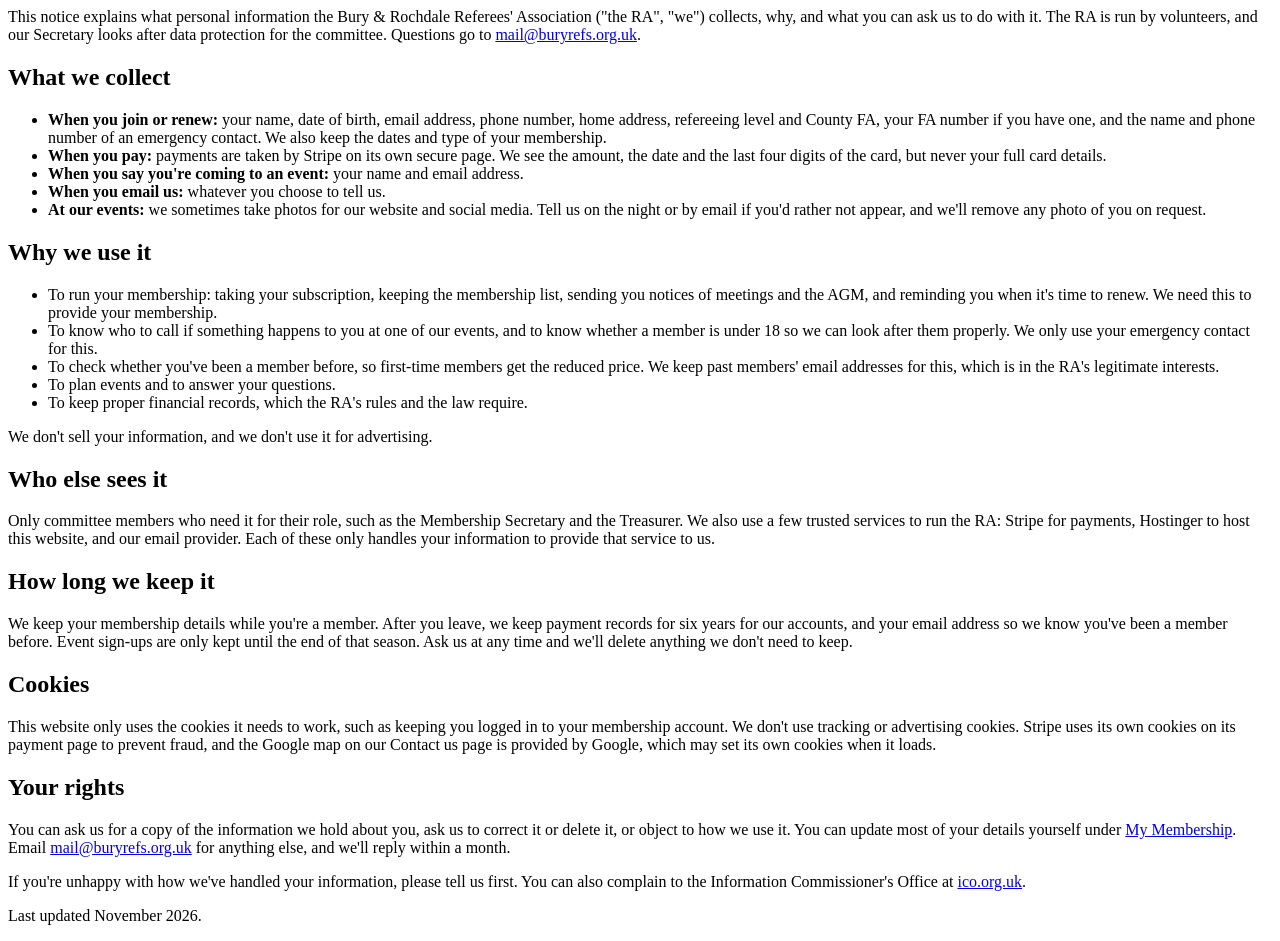
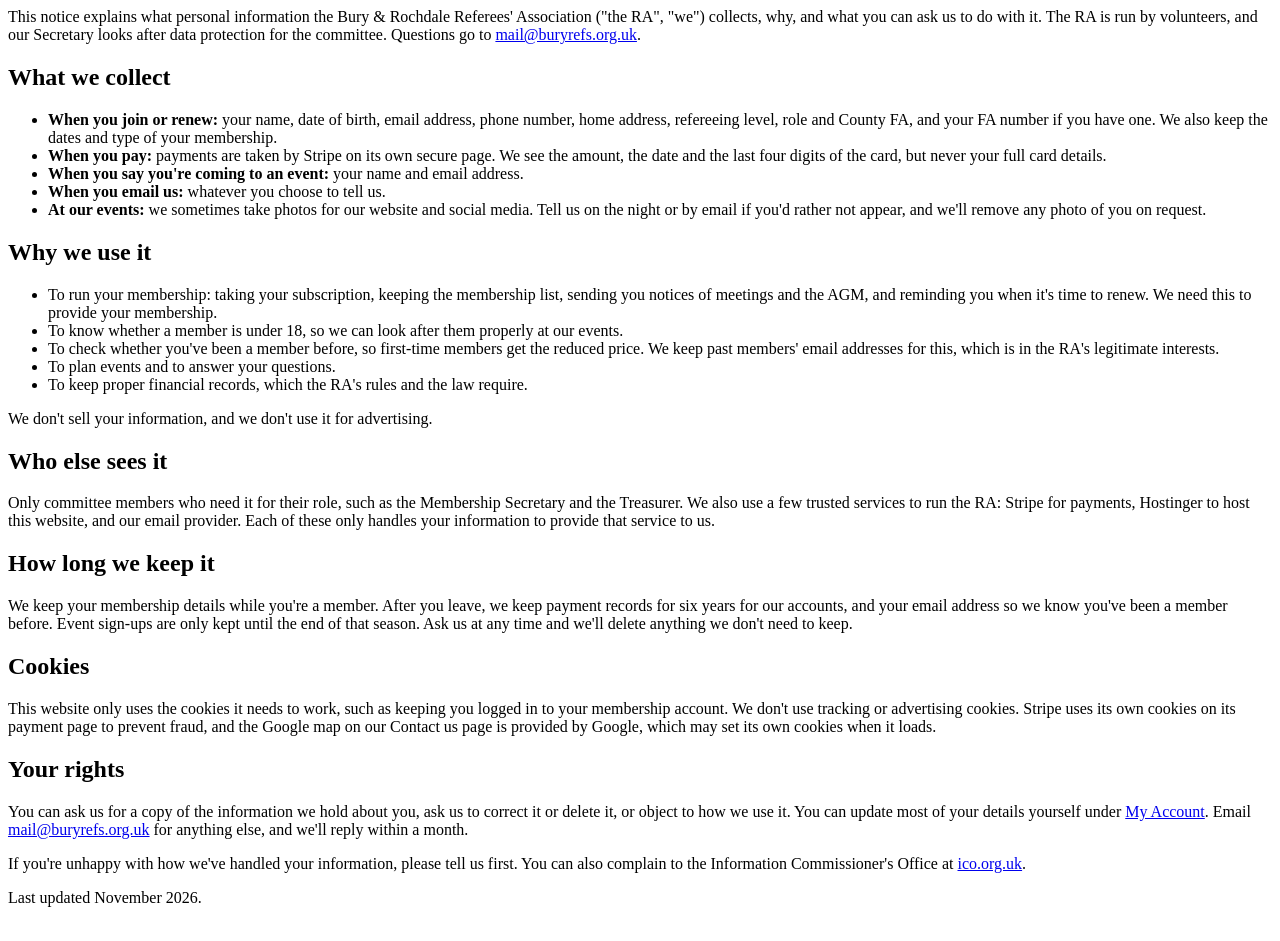
Before and after one commit to joshb1910-coder/brra-socials, a PHP site: page /pages/privacy-notice.html in a window 1280 px wide. After the commit the page ends 907 px from the top, so only its background shows below. Run offline with PHP 8.4, Linux system fonts and the light colour scheme.

Commit message:
Website: My Account in the More menu, role field, levels 1-7, no emergency contact
Co-Authored-By: Claude Opus 5.5 <noreply@anthropic.com>
Claude-Session: https://claude.ai/code/session_01TQXzqHAVZpZb25dAU6eVqJ

```diff
--- a/website/setup/pages/privacy-notice.html
+++ b/website/setup/pages/privacy-notice.html
@@ -8,7 +8,7 @@
 
 <!-- wp:list -->
 <ul class="wp-block-list"><!-- wp:list-item -->
-<li><strong>When you join or renew:</strong> your name, date of birth, email address, phone number, home address, refereeing level and County FA, your FA number if you have one, and the name and phone number of an emergency contact. We also keep the dates and type of your membership.</li>
+<li><strong>When you join or renew:</strong> your name, date of birth, email address, phone number, home address, refereeing level, role and County FA, and your FA number if you have one. We also keep the dates and type of your membership.</li>
 <!-- /wp:list-item -->
 
 <!-- wp:list-item -->
@@ -38,7 +38,7 @@
 <!-- /wp:list-item -->
 
 <!-- wp:list-item -->
-<li>To know who to call if something happens to you at one of our events, and to know whether a member is under 18 so we can look after them properly. We only use your emergency contact for this.</li>
+<li>To know whether a member is under 18, so we can look after them properly at our events.</li>
 <!-- /wp:list-item -->
 
 <!-- wp:list-item -->
@@ -87,7 +87,7 @@
 <!-- /wp:heading -->
 
 <!-- wp:paragraph -->
-<p>You can ask us for a copy of the information we hold about you, ask us to correct it or delete it, or object to how we use it. You can update most of your details yourself under <a href="{{url:account}}">My Membership</a>. Email <a href="mailto:mail@buryrefs.org.uk">mail@buryrefs.org.uk</a> for anything else, and we'll reply within a month.</p>
+<p>You can ask us for a copy of the information we hold about you, ask us to correct it or delete it, or object to how we use it. You can update most of your details yourself under <a href="{{url:account}}">My Account</a>. Email <a href="mailto:mail@buryrefs.org.uk">mail@buryrefs.org.uk</a> for anything else, and we'll reply within a month.</p>
 <!-- /wp:paragraph -->
 
 <!-- wp:paragraph -->
--- a/website/theme/brra/patterns/footer.php
+++ b/website/theme/brra/patterns/footer.php
@@ -42,7 +42,7 @@
 <p class="brra-footer__head">MEMBERS</p>
 <!-- /wp:paragraph -->
 <!-- wp:paragraph -->
-<p><a href="<?php echo esc_url( home_url( '/membership/' ) ); ?>">Join or renew</a><br><a href="<?php echo esc_url( home_url( '/my-membership/' ) ); ?>">My Membership</a><br><a href="<?php echo esc_url( home_url( '/privacy-notice/' ) ); ?>">Privacy notice</a></p>
+<p><a href="<?php echo esc_url( home_url( '/membership/' ) ); ?>">Join or renew</a><br><a href="<?php echo esc_url( home_url( '/my-account/' ) ); ?>">My Account</a><br><a href="<?php echo esc_url( home_url( '/privacy-notice/' ) ); ?>">Privacy notice</a></p>
 <!-- /wp:paragraph -->
 </div>
 <!-- /wp:column -->
--- a/website/theme/brra/patterns/header.php
+++ b/website/theme/brra/patterns/header.php
@@ -20,6 +20,7 @@ $brra_more = array(
 	array( 'label' => 'Become a Referee', 'path' => 'become-a-referee' ),
 	array( 'label' => 'News', 'path' => 'news' ),
 	array( 'label' => 'Contact Us', 'path' => 'contact' ),
+	array( 'label' => 'My Account', 'path' => 'my-account' ),
 );
 $brra_link = function ( $item, $top ) {
 	$page = $item['path'] ? get_page_by_path( $item['path'] ) : get_post( (int) get_option( 'page_on_front' ) );
```
Also changed, not shown: website/setup/build.php (+8 -15 lines), 2 other files.
